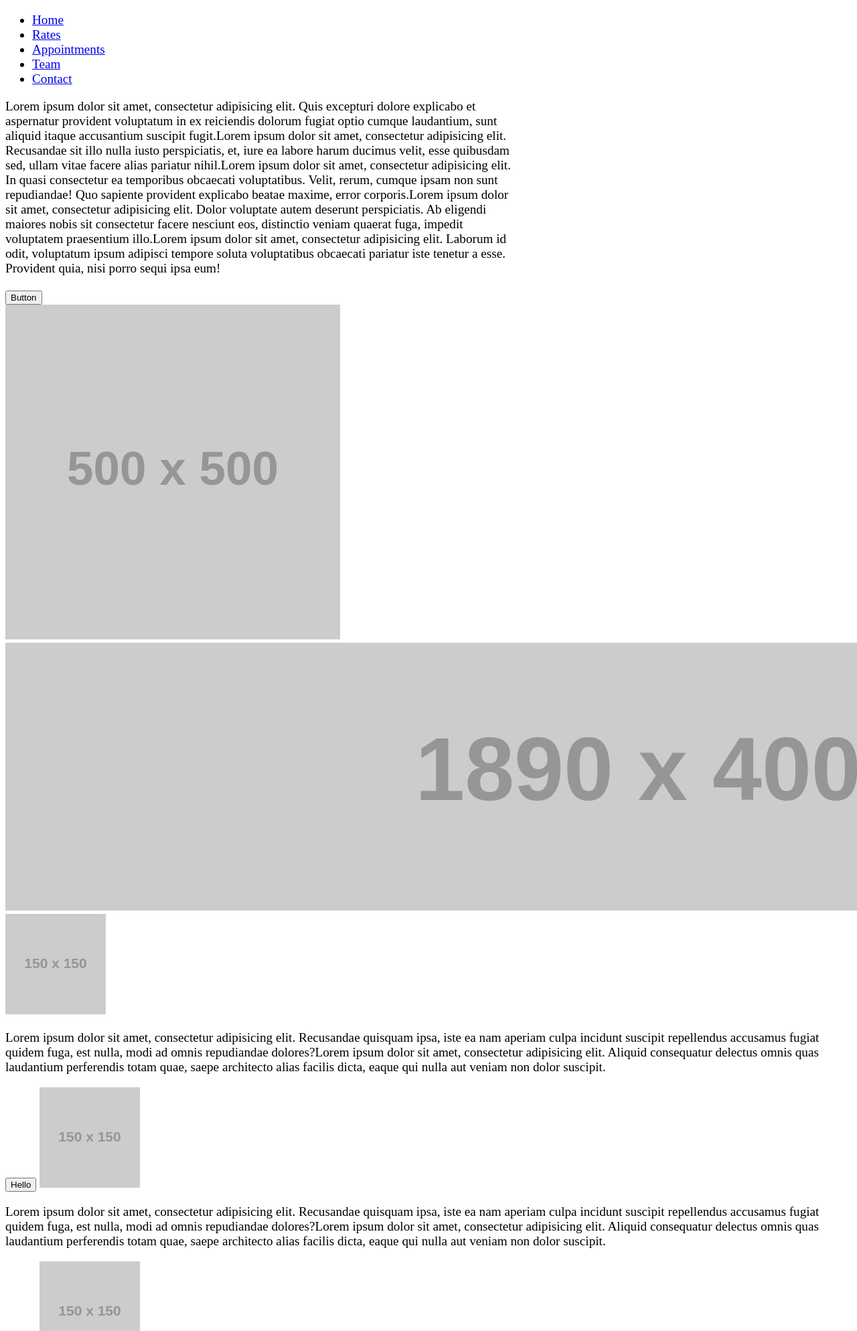
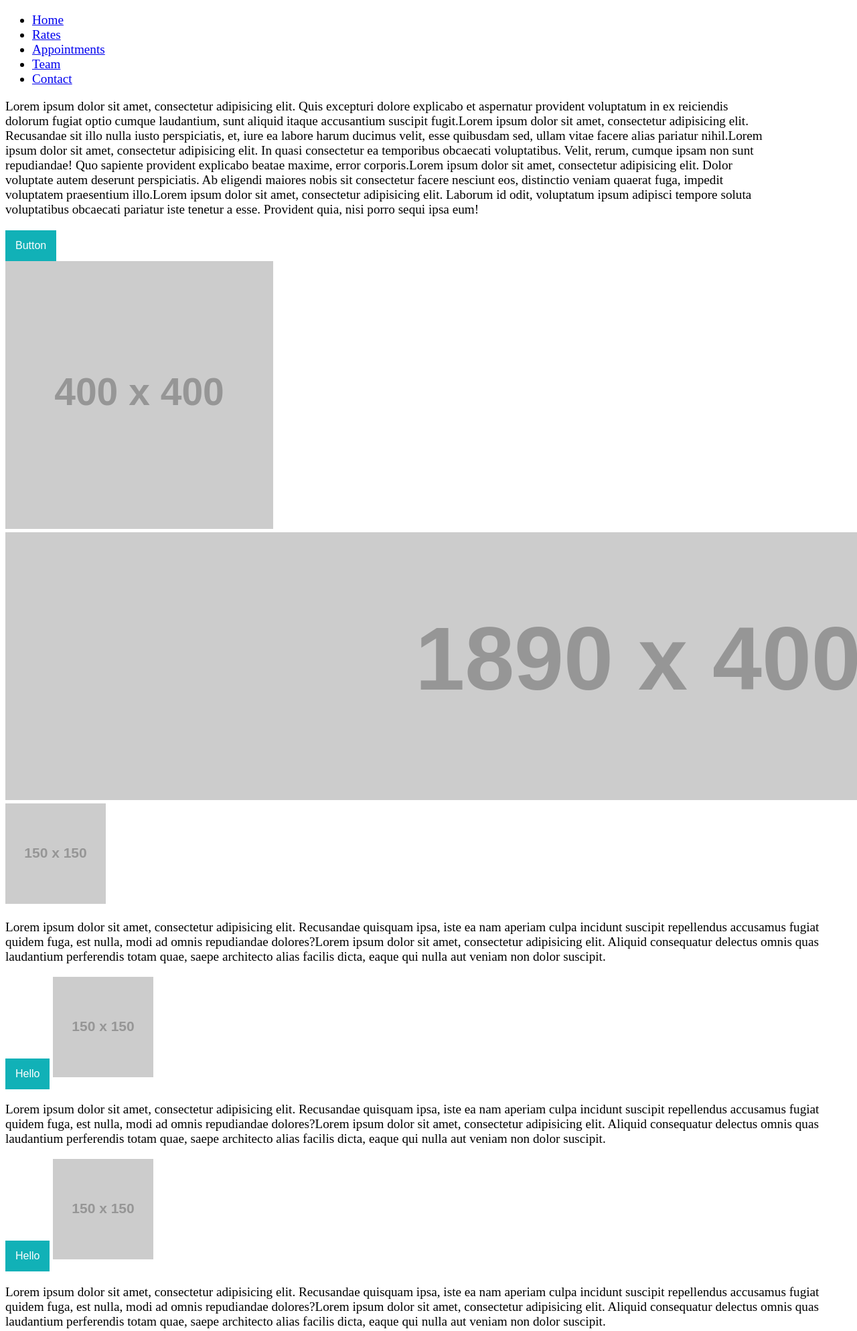
Before and after one commit to Jasmineb0112/Client-Project, a PHP site: page / in a window 1280 px wide; the page is wider, and only the part inside the window is pictured. Shown: the top 1988 px of that part at 67% size. Run offline with PHP 8.4, Linux system fonts and the light colour scheme; grey boxes labelled with a size stand in for pictures from a placeholder-image service; some libraries are stand-ins or nearby versions.

Commit message:
added more html to the pages, added the comments from google, and added more css to the page

```diff
--- a/css/index.css
+++ b/css/index.css
@@ -1,8 +1,49 @@
 body{
     font-size: 1.2em;
+    color: black;
+}
+.flex {
+    flex: wrap;
+    width: 90%;
+}
+.sixty {
+    width: 60%;
+    flex: wrap;
+}
+.thirds {
+    width 30%;
+    flex: wrap;
 }
 
 .forty {
-    width: 60%;
+    width: 30%;
     flex: wrap;
 }
+
+.container {
+    position: relative;
+    text-align: center;
+    color: black;
+}
+.centered {
+    position: absolute;
+    top: 50%;
+    left: 50%;
+}
+.parallax {
+    background-image: url(<img src="http://placehold.it/1890x400" alt="replace me">);
+    background-attachment: fixed;
+  background-position: center;
+  background-repeat: no-repeat;
+  background-size: cover;
+}
+
+button {
+    background-color: rgb(17, 177, 183);
+    border: none;
+    color: white;
+    padding: 14px 15px;
+    text-align: center;
+    text-decoration: none;
+    font-size: 16px;
+}
--- a/index.php
+++ b/index.php
@@ -18,12 +18,15 @@
     </div>
 <!-- goes at the top of the page-->
 
-<div class="forty">
-    <p>Lorem ipsum dolor sit amet, consectetur adipisicing elit. Quis excepturi dolore explicabo et aspernatur provident voluptatum in ex reiciendis dolorum fugiat optio cumque laudantium, sunt aliquid itaque accusantium suscipit fugit.Lorem ipsum dolor sit amet, consectetur adipisicing elit. Recusandae sit illo nulla iusto perspiciatis, et, iure ea labore harum ducimus velit, esse quibusdam sed, ullam vitae facere alias pariatur nihil.Lorem ipsum dolor sit amet, consectetur adipisicing elit. In quasi consectetur ea temporibus obcaecati voluptatibus. Velit, rerum, cumque ipsam non sunt repudiandae! Quo sapiente provident explicabo beatae maxime, error corporis.Lorem ipsum dolor sit amet, consectetur adipisicing elit. Dolor voluptate autem deserunt perspiciatis. Ab eligendi maiores nobis sit consectetur facere nesciunt eos, distinctio veniam quaerat fuga, impedit voluptatem praesentium illo.Lorem ipsum dolor sit amet, consectetur adipisicing elit. Laborum id odit, voluptatum ipsum adipisci tempore soluta voluptatibus obcaecati pariatur iste tenetur a esse. Provident quia, nisi porro sequi ipsa eum!</p>
-     <button>Button</button>
-</div>
+<div class="flex">
 
- <img src="http://placehold.it/500x500" alt="replace me">
+        <p>Lorem ipsum dolor sit amet, consectetur adipisicing elit. Quis excepturi dolore explicabo et aspernatur provident voluptatum in ex reiciendis dolorum fugiat optio cumque laudantium, sunt aliquid itaque accusantium suscipit fugit.Lorem ipsum dolor sit amet, consectetur adipisicing elit. Recusandae sit illo nulla iusto perspiciatis, et, iure ea labore harum ducimus velit, esse quibusdam sed, ullam vitae facere alias pariatur nihil.Lorem ipsum dolor sit amet, consectetur adipisicing elit. In quasi consectetur ea temporibus obcaecati voluptatibus. Velit, rerum, cumque ipsam non sunt repudiandae! Quo sapiente provident explicabo beatae maxime, error corporis.Lorem ipsum dolor sit amet, consectetur adipisicing elit. Dolor voluptate autem deserunt perspiciatis. Ab eligendi maiores nobis sit consectetur facere nesciunt eos, distinctio veniam quaerat fuga, impedit voluptatem praesentium illo.Lorem ipsum dolor sit amet, consectetur adipisicing elit. Laborum id odit, voluptatum ipsum adipisci tempore soluta voluptatibus obcaecati pariatur iste tenetur a esse. Provident quia, nisi porro sequi ipsa eum!</p>
+         <button>Button</button><br>
+
+
+
+        <img src="http://placehold.it/400x400" alt="replace me">
+         </div>
 
 <!-- parallax goes here -->
  <img src="http://placehold.it/1890x400" alt="replace me">
@@ -31,8 +34,13 @@
 <!-- steps to file -->
 <!-- the images are going to be icons-->
 <!--buttons , MAYBE-->
- <img src="http://placehold.it/150x150" alt="replace me">
-<p>Lorem ipsum dolor sit amet, consectetur adipisicing elit. Recusandae quisquam ipsa, iste ea nam aperiam culpa incidunt suscipit repellendus accusamus fugiat quidem fuga, est nulla, modi ad omnis repudiandae dolores?Lorem ipsum dolor sit amet, consectetur adipisicing elit. Aliquid consequatur delectus omnis quas laudantium perferendis totam quae, saepe architecto alias facilis dicta, eaque qui nulla aut veniam non dolor suscipit.</p>
+
+<div class="thirds">
+    <img src="http://placehold.it/150x150" alt="replace me">
+     </div>
+    <div class="thirds">
+          <p>Lorem ipsum dolor sit amet, consectetur adipisicing elit. Recusandae quisquam ipsa, iste ea nam aperiam culpa incidunt suscipit repellendus accusamus fugiat quidem fuga, est nulla, modi ad omnis repudiandae dolores?Lorem ipsum dolor sit amet, consectetur adipisicing elit. Aliquid consequatur delectus omnis quas laudantium perferendis totam quae, saepe architecto alias facilis dicta, eaque qui nulla aut veniam non dolor suscipit.</p>
+     </div>
 <button>Hello</button>
 
 <img src="http://placehold.it/150x150" alt="replace me">
@@ -53,38 +61,44 @@
 
  <img src="http://placehold.it/200x200" alt="replace me">
   <img src="http://placehold.it/150x50" alt="replace me">
-<p>Lorem ipsum dolor sit amet, consectetur adipisicing elit. Recusandae quisquam ipsa, iste ea nam aperiam culpa incidunt suscipit repellendus accusamus fugiat quidem fuga, est nulla, modi ad omnis repudiandae dolores?Lorem ipsum dolor sit amet, consectetur adipisicing elit. Aliquid consequatur delectus omnis quas laudantium perferendis totam quae, saepe architecto alias facilis dicta, eaque qui nulla aut veniam non dolor suscipit.</p>
+<p>I highly recommend A&M for all of your tax service needs.  Not only did they provide excellent customer service, but they also made sure not to miss a single thing with my return.  Their prices are very reasonable, they're very quick, and they take the time to get to build personal relationships with you.  Thank you A&M!!</p>
 
  <img src="http://placehold.it/200x200" alt="replace me">
    <img src="http://placehold.it/150x50" alt="replace me">
-<p>Lorem ipsum dolor sit amet, consectetur adipisicing elit. Recusandae quisquam ipsa, iste ea nam aperiam culpa incidunt suscipit repellendus accusamus fugiat quidem fuga, est nulla, modi ad omnis repudiandae dolores?Lorem ipsum dolor sit amet, consectetur adipisicing elit. Aliquid consequatur delectus omnis quas laudantium perferendis totam quae, saepe architecto alias facilis dicta, eaque qui nulla aut veniam non dolor suscipit.</p>
+<p>I have used larger tax companies until this year when I tried A&M. I cannot say enough about how customer sensitive they are. The customer service was amazing and it cost much less than I was paying before. They did not miss a thing and filing was done in a fraction of the time. Highly recommended. These guys are legit and I will be returning next year. Thank you guys for the great experience.</p>
 
      <img src="http://placehold.it/200x200" alt="replace me">
        <img src="http://placehold.it/150x50" alt="replace me">
-<p>Lorem ipsum dolor sit amet, consectetur adipisicing elit. Recusandae quisquam ipsa, iste ea nam aperiam culpa incidunt suscipit repellendus accusamus fugiat quidem fuga, est nulla, modi ad omnis repudiandae dolores?Lorem ipsum dolor sit amet, consectetur adipisicing elit. Aliquid consequatur delectus omnis quas laudantium perferendis totam quae, saepe architecto alias facilis dicta, eaque qui nulla aut veniam non dolor suscipit.</p>
+<p>A&M provided amazing customer service while providing specific details of the process. This place is time efficient and affordable! I would definitely recommend to others. Staff is great and personable!
+<p>
 
 <img src="http://placehold.it/200x200" alt="replace me">
   <img src="http://placehold.it/150x50" alt="replace me">
-<p>Lorem ipsum dolor sit amet, consectetur adipisicing elit. Recusandae quisquam ipsa, iste ea nam aperiam culpa incidunt suscipit repellendus accusamus fugiat quidem fuga, est nulla, modi ad omnis repudiandae dolores?Lorem ipsum dolor sit amet, consectetur adipisicing elit. Aliquid consequatur delectus omnis quas laudantium perferendis totam quae, saepe architecto alias facilis dicta, eaque qui nulla aut veniam non dolor suscipit.</p>
+<p>Very happy with their service. Took the time to look over everything to make sure I was getting the best refund. This was the first year I ever got back a huge refund. I also like how they explained the new laws and how they will effect me from now on.
+
+Sounds funny, but they even change the temp in the room to make sure I was comfortable!
+
+ I highly recommend them</p>
 
  <img src="http://placehold.it/200x200" alt="replace me">
    <img src="http://placehold.it/150x50" alt="replace me">
-<p>Lorem ipsum dolor sit amet, consectetur adipisicing elit. Recusandae quisquam ipsa, iste ea nam aperiam culpa incidunt suscipit repellendus accusamus fugiat quidem fuga, est nulla, modi ad omnis repudiandae dolores?Lorem ipsum dolor sit amet, consectetur adipisicing elit. Aliquid consequatur delectus omnis quas laudantium perferendis totam quae, saepe architecto alias facilis dicta, eaque qui nulla aut veniam non dolor suscipit.</p>
+<p>I am amazed on how quickly and accurately A&M Tax Service prepared my taxes.  A line by line review was thoroughly and patiently explained.  With the ever changing tax laws, I trust their tax planning advice for the next year.  Reasonable price and excellent customer service warrants more than 5 stars.</p>
 
      <img src="http://placehold.it/200x200" alt="replace me">
        <img src="http://placehold.it/150x50" alt="replace me">
-<p>Lorem ipsum dolor sit amet, consectetur adipisicing elit. Recusandae quisquam ipsa, iste ea nam aperiam culpa incidunt suscipit repellendus accusamus fugiat quidem fuga, est nulla, modi ad omnis repudiandae dolores?Lorem ipsum dolor sit amet, consectetur adipisicing elit. Aliquid consequatur delectus omnis quas laudantium perferendis totam quae, saepe architecto alias facilis dicta, eaque qui nulla aut veniam non dolor suscipit.</p>
+<p>John is extremely knowledgeable and helpful. He is always reliable and accommodating to his clients. He cuts out wasted time and paperwork that I’ve dealt with at other tax prep companies that overcharge for nice offices and “peace of mind”. He gets to the point and shows you your options. When I had audits from previous companies filings, he fixed the mess. Highly recommend</p>
 <img src="http://placehold.it/200x200" alt="replace me">
   <img src="http://placehold.it/150x50" alt="replace me">
-<p>Lorem ipsum dolor sit amet, consectetur adipisicing elit. Recusandae quisquam ipsa, iste ea nam aperiam culpa incidunt suscipit repellendus accusamus fugiat quidem fuga, est nulla, modi ad omnis repudiandae dolores?Lorem ipsum dolor sit amet, consectetur adipisicing elit. Aliquid consequatur delectus omnis quas laudantium perferendis totam quae, saepe architecto alias facilis dicta, eaque qui nulla aut veniam non dolor suscipit.</p>
+<p>John is very professional and makes your tax experience easy. He's very detailed and takes time explaining everything. We will definitely be back next year!!</p>
 
  <img src="http://placehold.it/200x200" alt="replace me">
    <img src="http://placehold.it/150x50" alt="replace me">
-<p>Lorem ipsum dolor sit amet, consectetur adipisicing elit. Recusandae quisquam ipsa, iste ea nam aperiam culpa incidunt suscipit repellendus accusamus fugiat quidem fuga, est nulla, modi ad omnis repudiandae dolores?Lorem ipsum dolor sit amet, consectetur adipisicing elit. Aliquid consequatur delectus omnis quas laudantium perferendis totam quae, saepe architecto alias facilis dicta, eaque qui nulla aut veniam non dolor suscipit.</p>
+<p>Very professional, timely, and efficient. I have been seeing John for taxes for two years now and it’s always been a seamless process. Highly recommend!</p>
 
      <img src="http://placehold.it/200x200" alt="replace me">
        <img src="http://placehold.it/150x50" alt="replace me">
-<p>Lorem ipsum dolor sit amet, consectetur adipisicing elit. Recusandae quisquam ipsa, iste ea nam aperiam culpa incidunt suscipit repellendus accusamus fugiat quidem fuga, est nulla, modi ad omnis repudiandae dolores?Lorem ipsum dolor sit amet, consectetur adipisicing elit. Aliquid consequatur delectus omnis quas laudantium perferendis totam quae, saepe architecto alias facilis dicta, eaque qui nulla aut veniam non dolor suscipit.</p>
+<p>Fantastic service, great price! They get you what you are entitled to!
+</p>
 <!--  -->
 
 
```
Also changed, not shown: rates.php (+10 -0 lines), team.php (+7 -2 lines), imgs/logo-2.jpg (added), imgs/logo.jpg (added), imgs/profile-pic-smaller-blue.jpg (added), imgs/profile-pic-smaller.jpg (added), imgs/profile-pic.PNG (added), imgs/stars.PNG (added).
